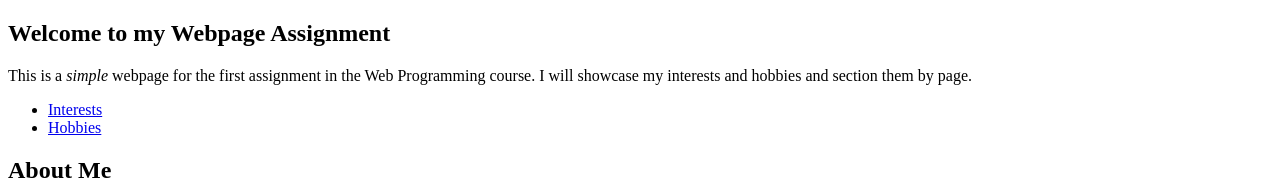
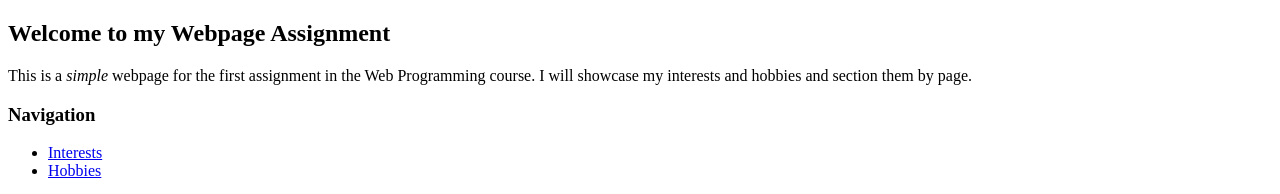
Before and after one commit to x4242564/webpage-assignment, a plain HTML site: page src/pages/home.html in a window 1280 px wide. Shown: the top 194 px of the page. Drawn offline with Linux system fonts and the light colour scheme.

Commit message:
Refactor comments in home.html for clarity and organization

```diff
--- a/src/pages/home.html
+++ b/src/pages/home.html
@@ -8,7 +8,7 @@
         <meta name="author" content="Amari Booth">
     </head>
     <body>
-        <!-- Header section -->
+        <!-- Introduction section -->
         <section>
             <h1>Welcome to my Webpage Assignment</h1>
             <!-- the <em> tag is used for italicizing text -->
@@ -19,6 +19,7 @@
         </section>
         <!-- Navigation section -->
         <section>
+            <h3>Navigation</h3>
             <nav>
                 <ul>
                     <li><a href="interests.html" target="_self">Interests</a></li>
```
